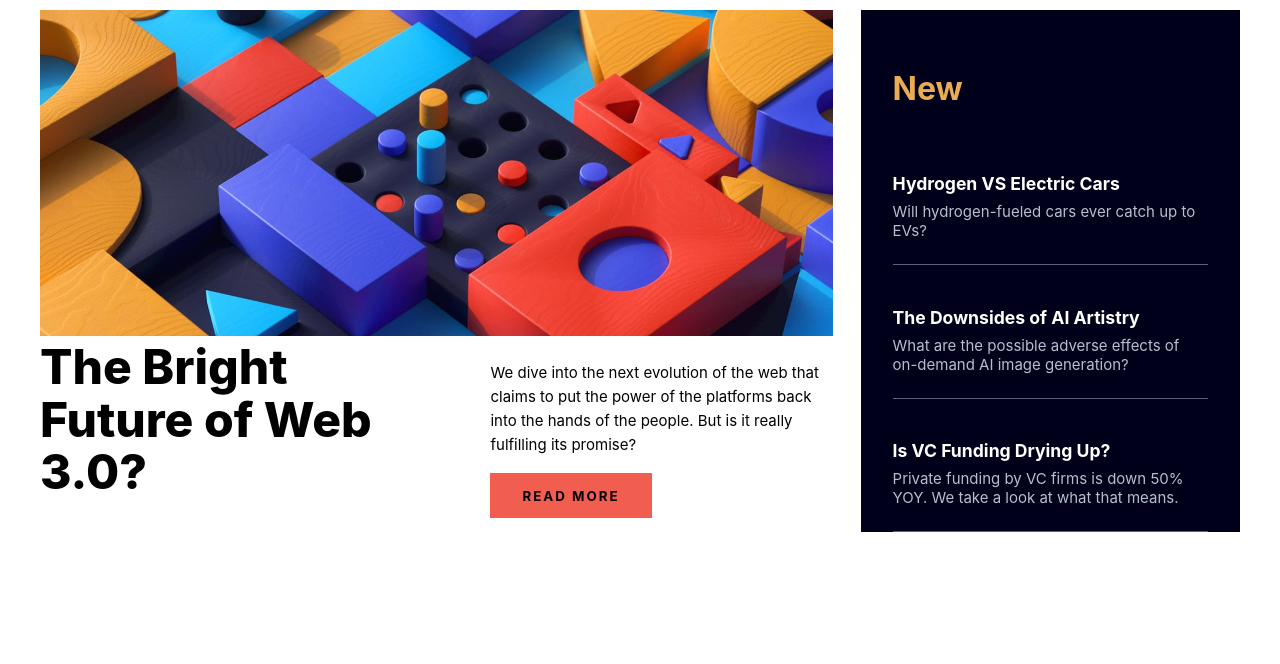
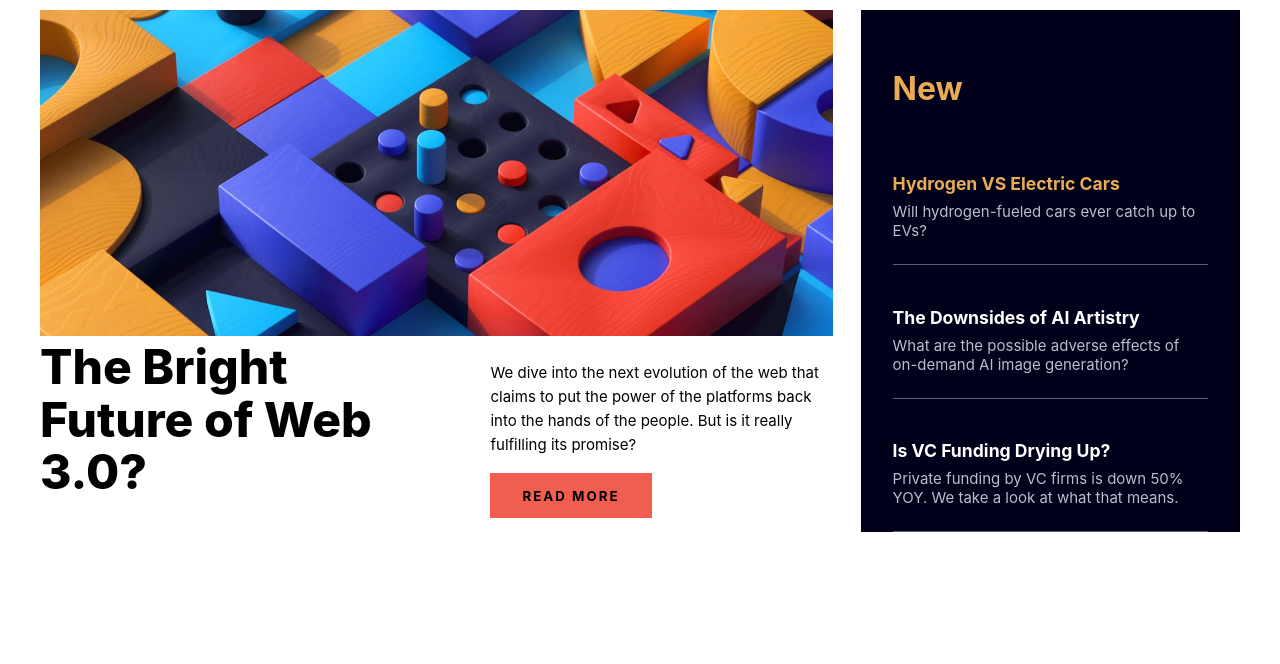
Before and after one commit to clementD99/News-homepage, a plain HTML site: page index.html in a window 1280 px wide. In both pictures the pointer is over the element "Hydrogen VS Electric Cars". Shown: the part 126-790 px from the top of the page. Drawn offline with Linux system fonts and the light colour scheme.

Commit message:
h3 with hover effects

```diff
--- a/style.css
+++ b/style.css
@@ -144,6 +144,11 @@ div {
 .news article h3 {
   font-size: 1.1rem;
   margin-bottom: 0.5rem;
+  cursor: pointer;
+}
+
+.news article h3:hover {
+  color: hsl(35, 77%, 62%);
 }
 
 .news article p {
```
